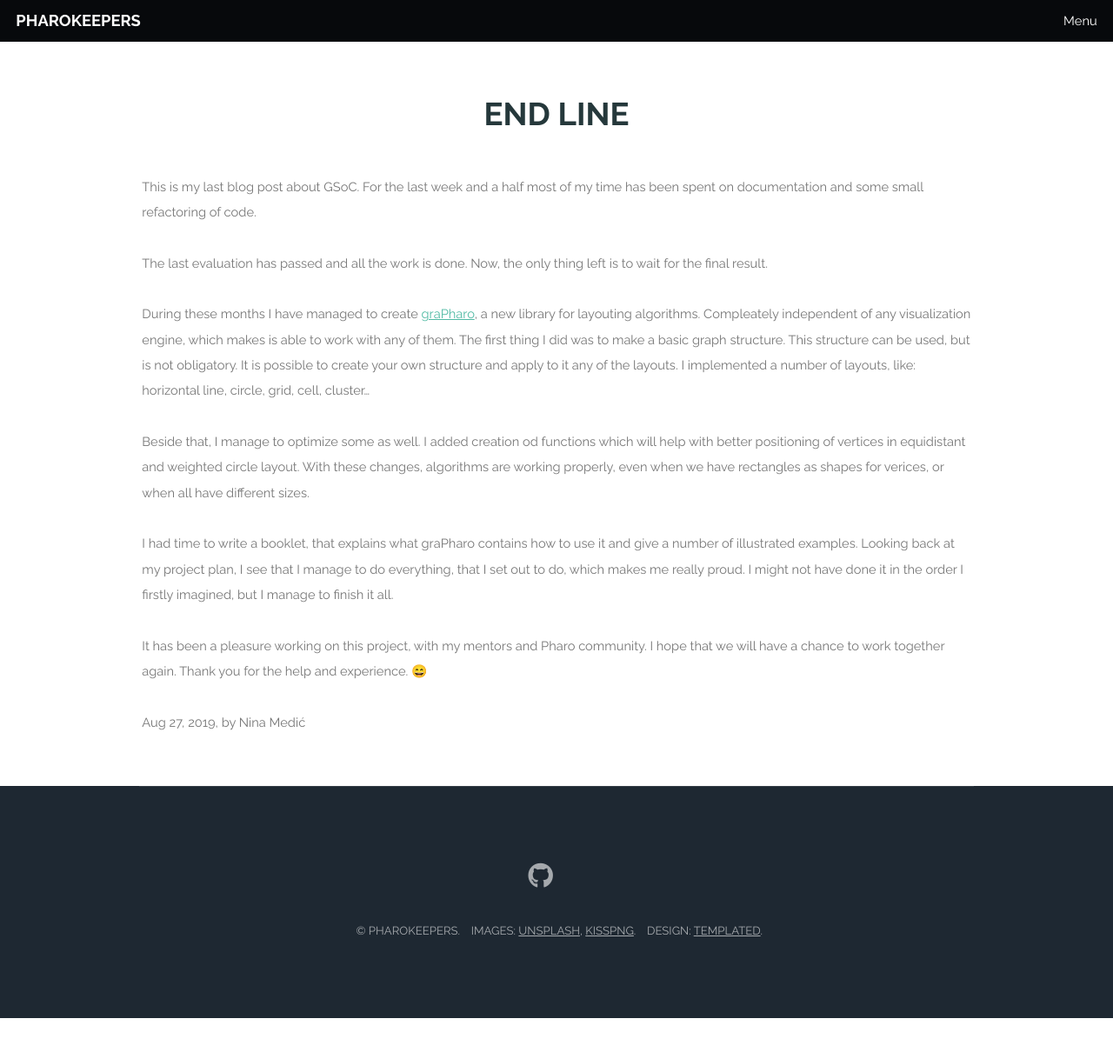
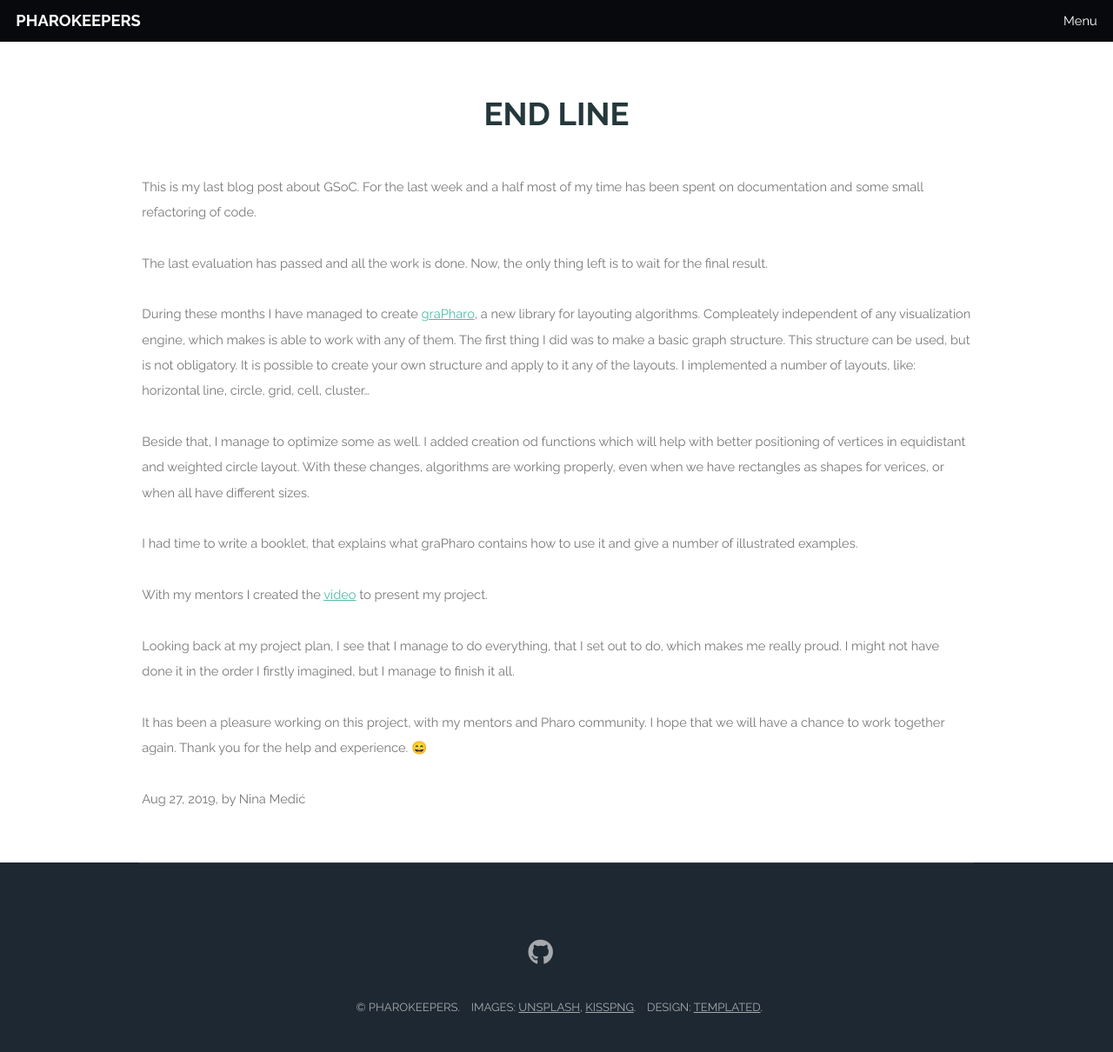
Before and after one commit to Pharokeepers/pharokeepers.github.io, a Jekyll site: the page built from _posts/2019-08-27-LastPost.markdown, in a window 1280 px wide and 1259 px high. Shown: the top 1210 px of the window at 87% size. Built offline with Jekyll 4.4.1, drawn with Linux system fonts in a browser that asks for light colours; emoji names are drawn with the system emoji font; comment, search, counter and statistics services are not loaded.

Commit message:
Update 2019-08-27-LastPost.markdown

```diff
--- a/_posts/2019-08-27-LastPost.markdown
+++ b/_posts/2019-08-27-LastPost.markdown
@@ -17,6 +17,11 @@ During these months I have managed to create [graPharo](https://github.com/medic
 Beside that, I manage to optimize some as well. I added creation od functions which will help with better positioning of vertices in equidistant and weighted circle layout. With these changes, algorithms are working properly, even when we have rectangles as shapes for verices, or when all have different sizes.
 
 I had time to write a booklet, that explains what graPharo contains how to use it and give a number of illustrated examples.
+
+With my mentors I created the [video](https://drive.google.com/open?id=1FoKAUALJ_N0up6yf689B4BxJTwwUWtJ9) to present my project.
+
+
+
 Looking back at my project plan, I see that I manage to do everything, that I set out to do, which makes me really proud. I might not have done it in the order I firstly imagined, but I manage to finish it all.
 
 It has been a pleasure working on this project, with my mentors and Pharo community. I hope that we will have a chance to work together again. Thank you for the help and experience. :smile:
```
